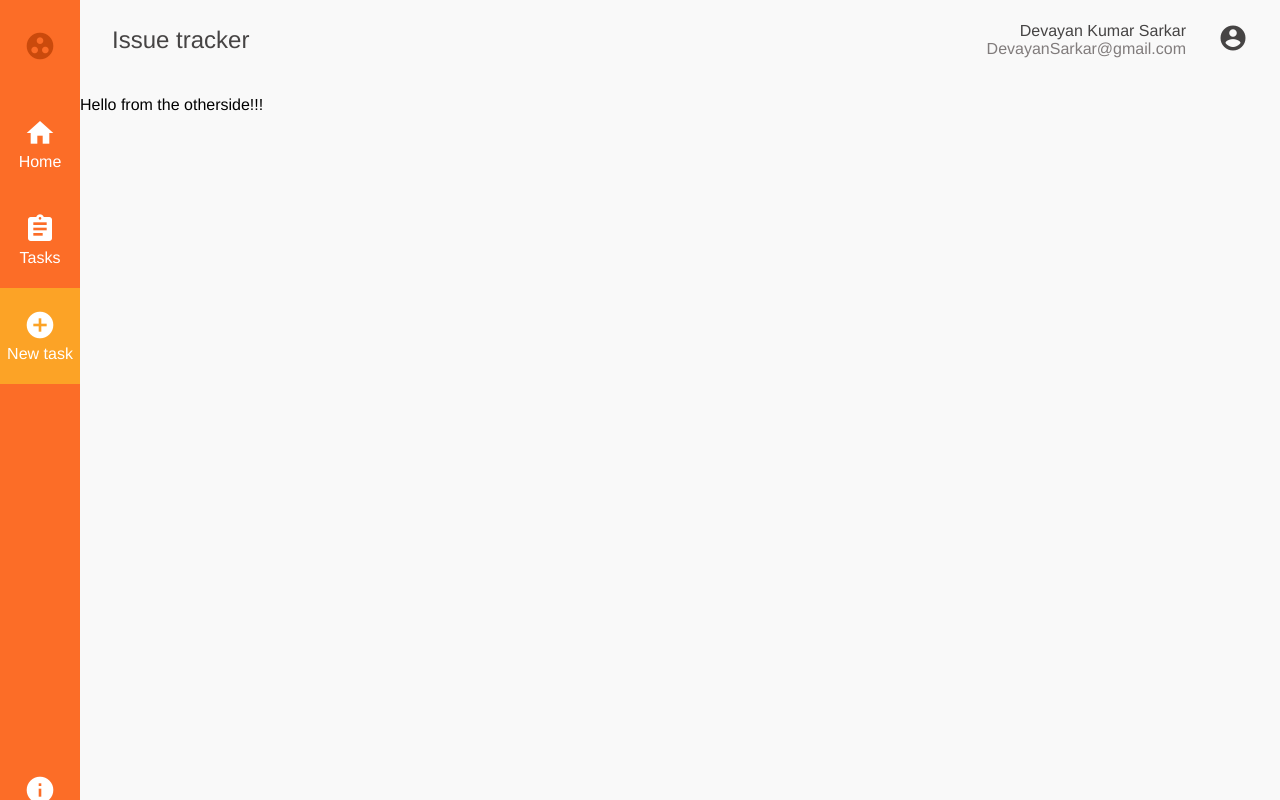
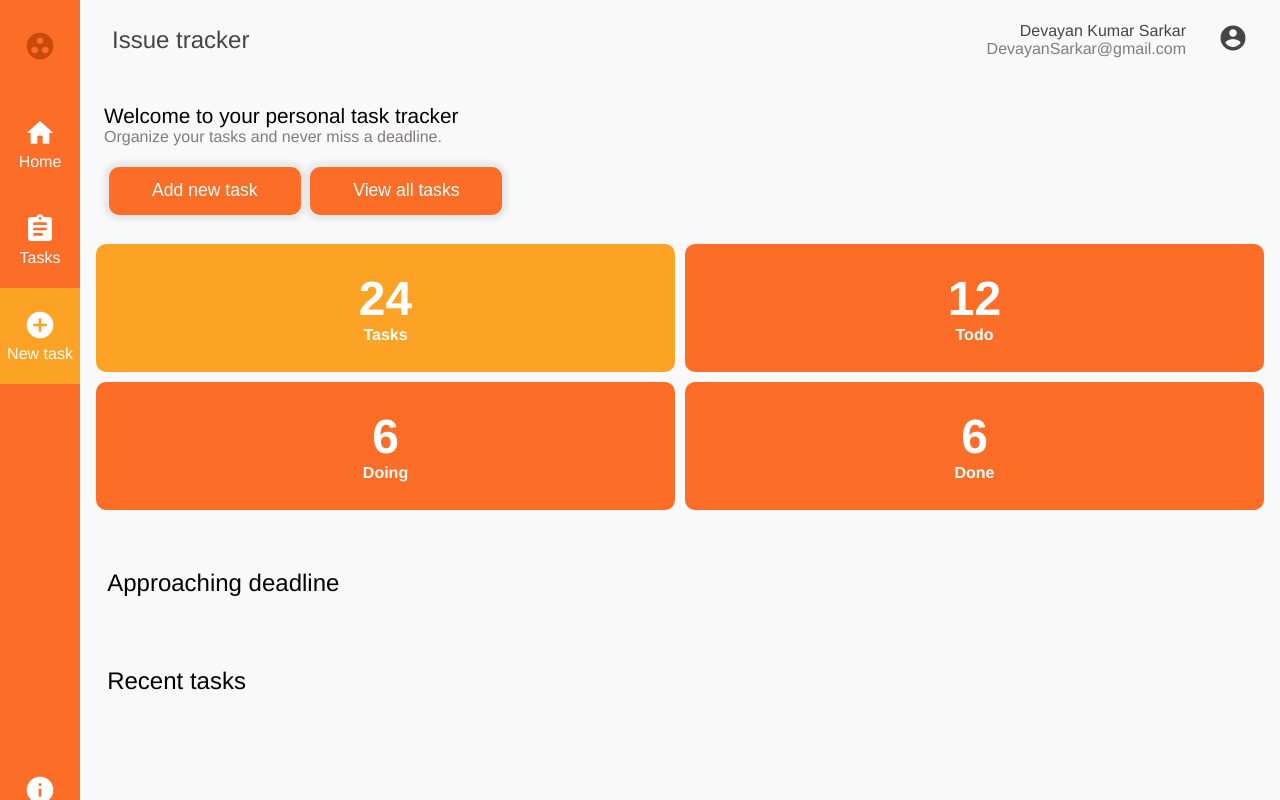
Before and after one commit to devayansarkar/issue-tracker, a Vue app in the folder frontend/: page /home in a window 1280 px wide. Built offline with nearby package versions, Linux system fonts and the light colour scheme.

Commit message:
skeleton html for home page

```diff
--- a/frontend/src/views/Home.vue
+++ b/frontend/src/views/Home.vue
@@ -3,7 +3,59 @@
     <Navbar />
     <div class="page-container">
       <Topbar />
-      <p>Hello from the otherside!!!</p>
+      <div class="home">
+        <div class="home-header">
+          <div class="left">
+            <div class="title">Welcome to your personal task tracker</div>
+            <div class="subtitle">
+              Organize your tasks and never miss a deadline.
+            </div>
+            <div class="cta">
+              <button class="btn-primary">Add new task</button>
+              <button class="btn-primary">View all tasks</button>
+            </div>
+          </div>
+          <div class="right">
+            <div class="task-count-grid-container">
+              <div class="task-count total">
+                <div>
+                  <div class="count">24</div>
+                  <div class="type">Tasks</div>
+                </div>
+              </div>
+              <div class="task-count active">
+                <div>
+                  <div class="count">12</div>
+                  <div class="type">Todo</div>
+                </div>
+              </div>
+               <div class="task-count active">
+                <div>
+                  <div class="count">6</div>
+                  <div class="type">Doing</div>
+                </div>
+              </div>
+              <div class="task-count active">
+                <div>
+                  <div class="count">6</div>
+                  <div class="type">Done</div>
+                </div>
+              </div>
+            </div>
+          </div>
+        </div>
+        <div class="next-tasks">
+          <div class="title">
+            Approaching deadline
+          </div>
+        </div>
+
+        <div class="next-tasks">
+          <div class="title">
+            Recent tasks
+          </div>
+        </div>
+      </div>
     </div>
   </div>
 </template>
@@ -23,4 +75,5 @@ export default {
 
 <style lang="scss">
 @import '../styles/home.page.styles.scss';
+@import '../styles/task.count.styles.scss';
 </style>
```
